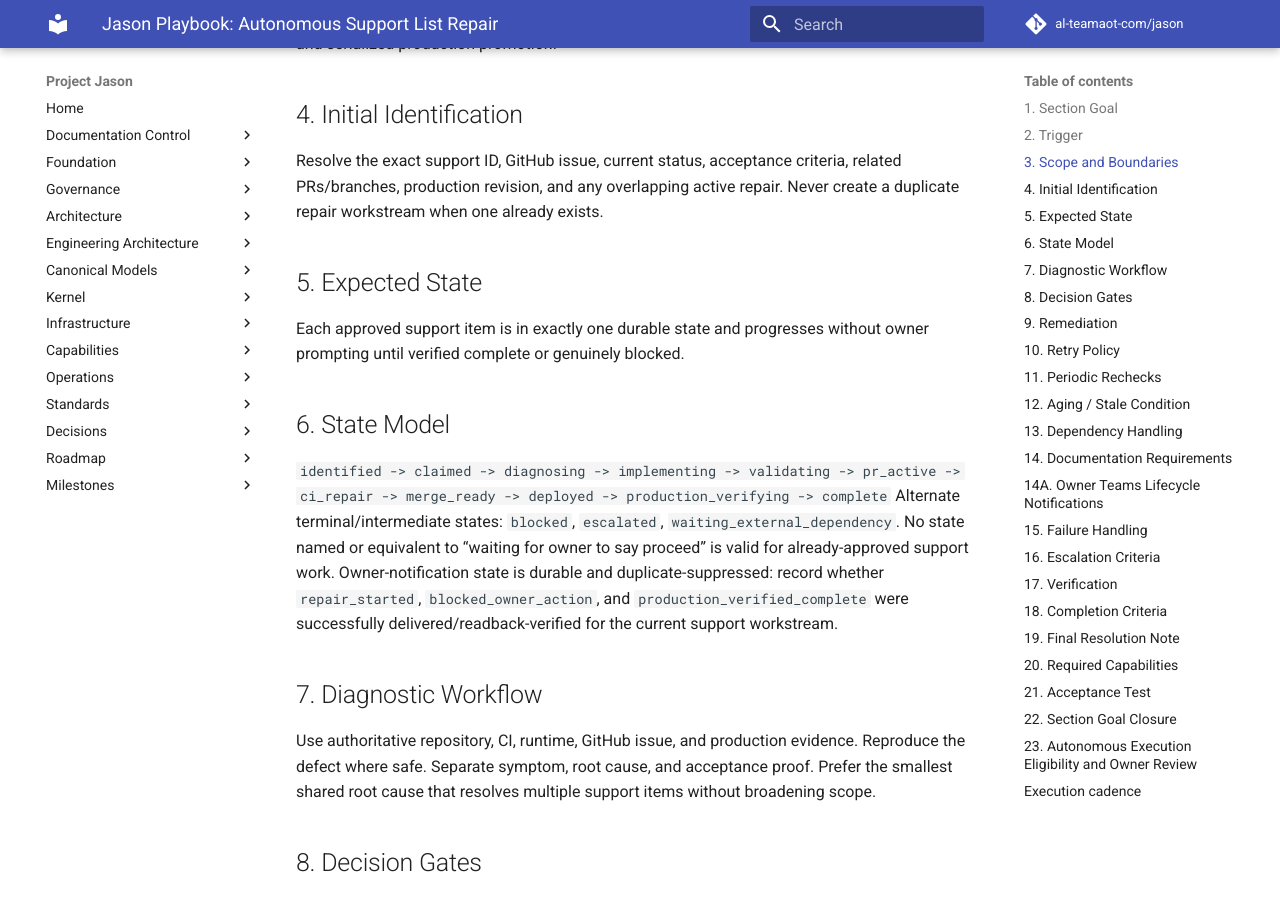
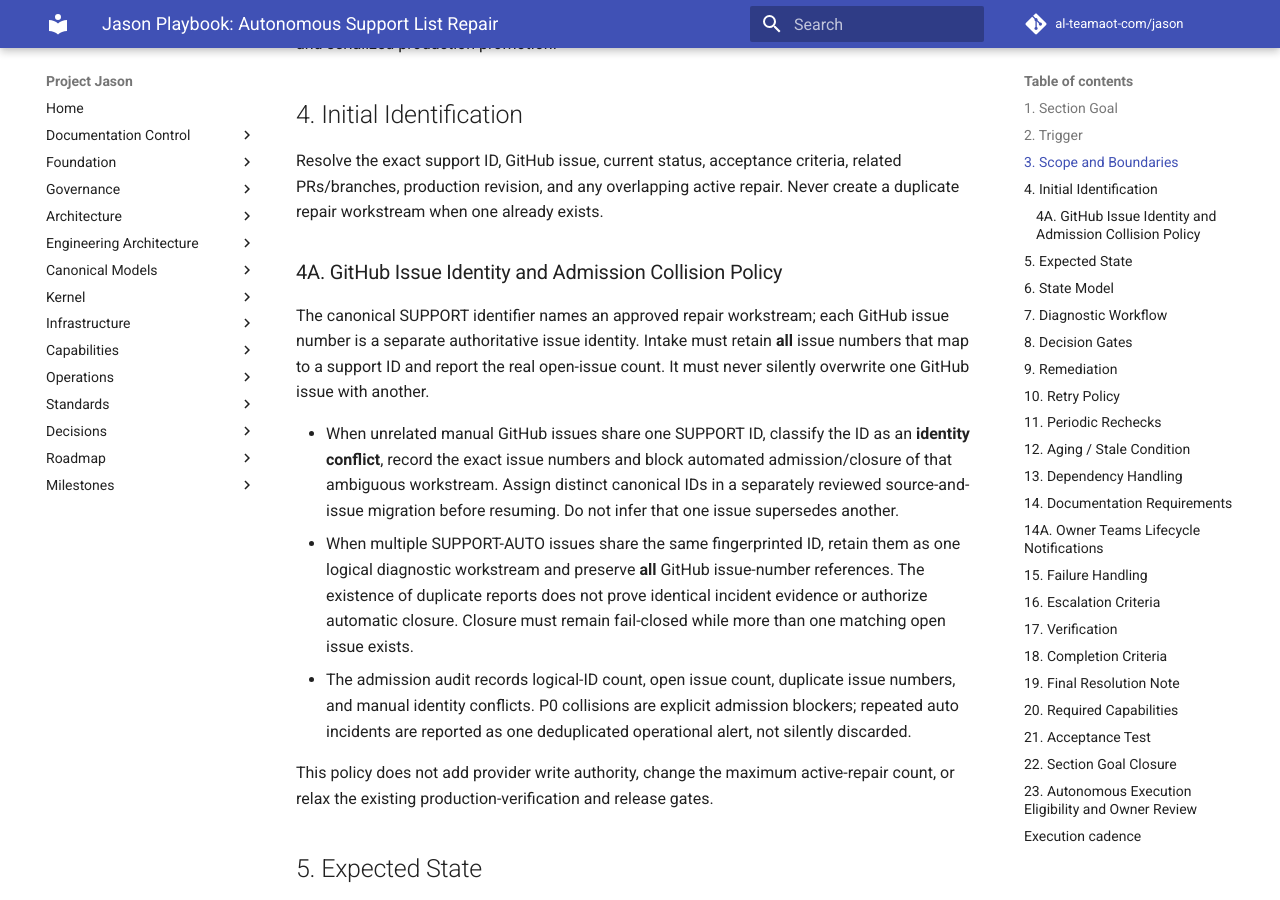
Before and after one commit to al-teamaot-com/jason, an MkDocs documentation site: the page built from docs/playbooks/Jason-Support-List-Autonomous-Repair.md, in a window 1280 px wide and 900 px high, scrolled down 730 px. Built offline with MkDocs 1.6.1 and Material for MkDocs 9.7.7, drawn with Linux system fonts in a browser that asks for light colours; comment, search, counter and statistics services are not loaded.

Commit message:
docs: define safe SUPPORT issue identity reconciliation

```diff
--- a/docs/playbooks/Jason-Support-List-Autonomous-Repair.md
+++ b/docs/playbooks/Jason-Support-List-Autonomous-Repair.md
@@ -13,6 +13,17 @@ Preserve Central Orchestrator authority, `direct_provider_access=false`, exact g
 
 ## 4. Initial Identification
 Resolve the exact support ID, GitHub issue, current status, acceptance criteria, related PRs/branches, production revision, and any overlapping active repair. Never create a duplicate repair workstream when one already exists.
+
+
+### 4A. GitHub Issue Identity and Admission Collision Policy
+
+The canonical SUPPORT identifier names an approved repair workstream; each GitHub issue number is a separate authoritative issue identity. Intake must retain **all** issue numbers that map to a support ID and report the real open-issue count. It must never silently overwrite one GitHub issue with another.
+
+- When unrelated manual GitHub issues share one SUPPORT ID, classify the ID as an **identity conflict**, record the exact issue numbers and block automated admission/closure of that ambiguous workstream. Assign distinct canonical IDs in a separately reviewed source-and-issue migration before resuming. Do not infer that one issue supersedes another.
+- When multiple SUPPORT-AUTO issues share the same fingerprinted ID, retain them as one logical diagnostic workstream and preserve **all** GitHub issue-number references. The existence of duplicate reports does not prove identical incident evidence or authorize automatic closure. Closure must remain fail-closed while more than one matching open issue exists.
+- The admission audit records logical-ID count, open issue count, duplicate issue numbers, and manual identity conflicts. P0 collisions are explicit admission blockers; repeated auto incidents are reported as one deduplicated operational alert, not silently discarded.
+
+This policy does not add provider write authority, change the maximum active-repair count, or relax the existing production-verification and release gates.
 
 ## 5. Expected State
 Each approved support item is in exactly one durable state and progresses without owner prompting until verified complete or genuinely blocked.
```
